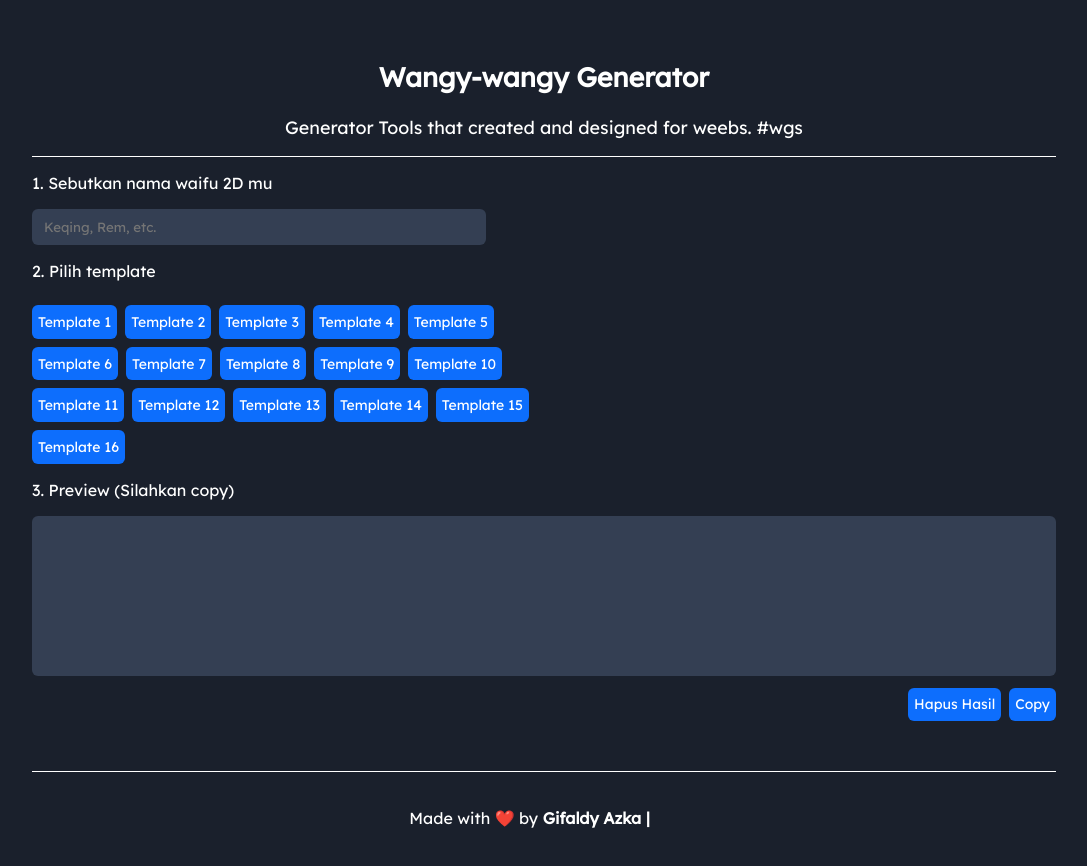
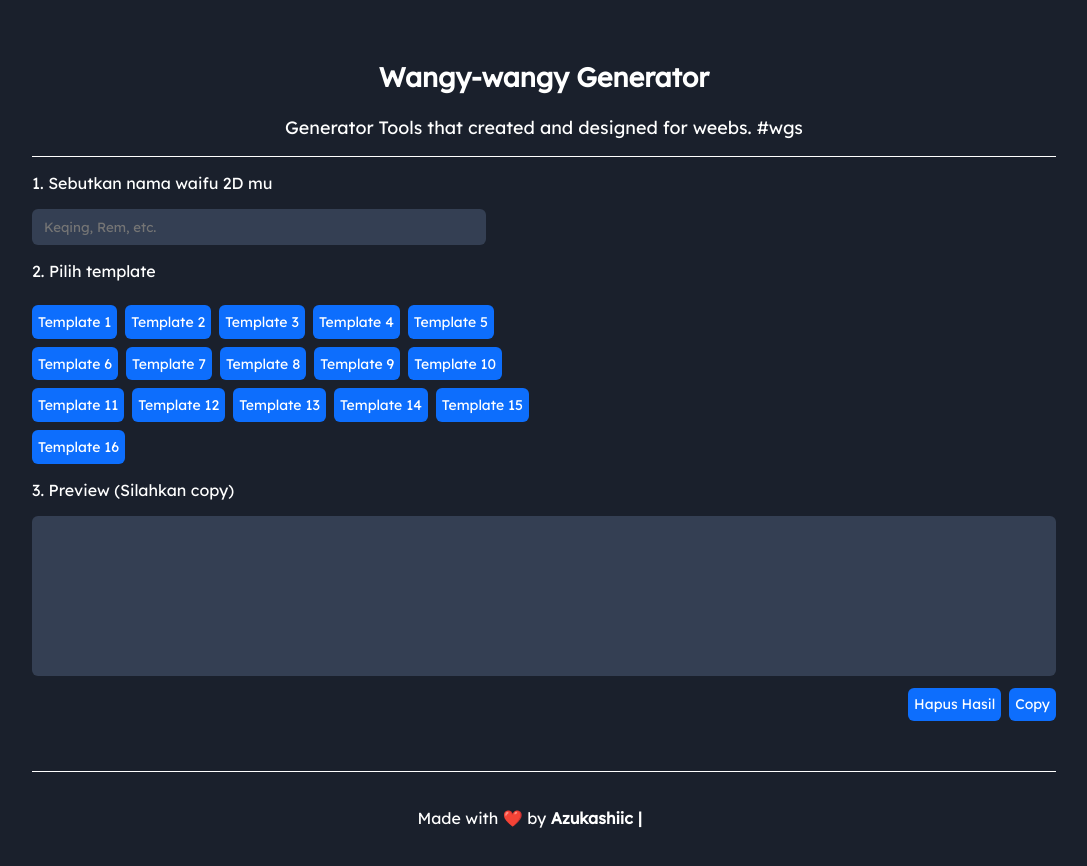
Before and after one commit to azukashi/wangy-wangy, a Vue app: page / in a window 1280 px wide. Shown: the top 866 px of the page, without its empty margins (96-1183 px from the left). Built offline with nearby package versions, Linux system fonts and the light colour scheme; some icons are missing; what vue-sweetalert2 would draw is missing.

Commit message:
fix(footer): change author name

```diff
--- a/src/components/Footer.vue
+++ b/src/components/Footer.vue
@@ -12,9 +12,9 @@ export default {
     <footer>
         <div class="separator"></div>
         <Container>
-            <p>Made with ❤️ by <b>Gifaldy Azka</b></p>
+            <p>Made with ❤️ by <b>Azukashiic</b></p>
             <span>|</span>
-            <a href="https://github.com/gifaldyazkaa" target="_blank">
+            <a href="https://github.com/azukashi" target="_blank">
                 <Icon name="bxl:github" width="24" height="24" />
             </a>
         </Container>
```
